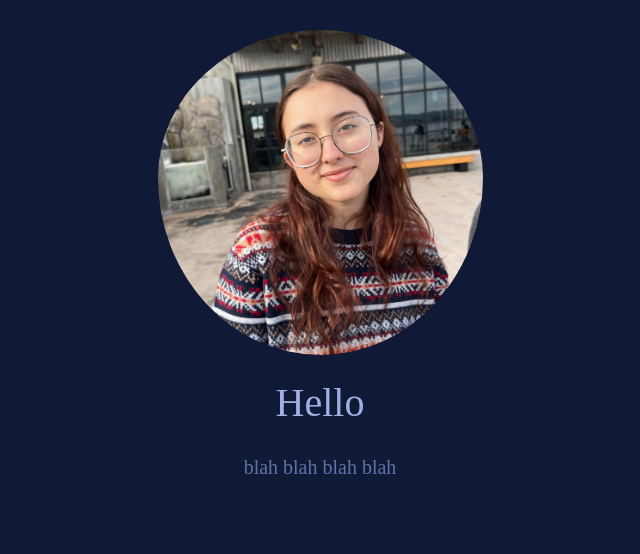
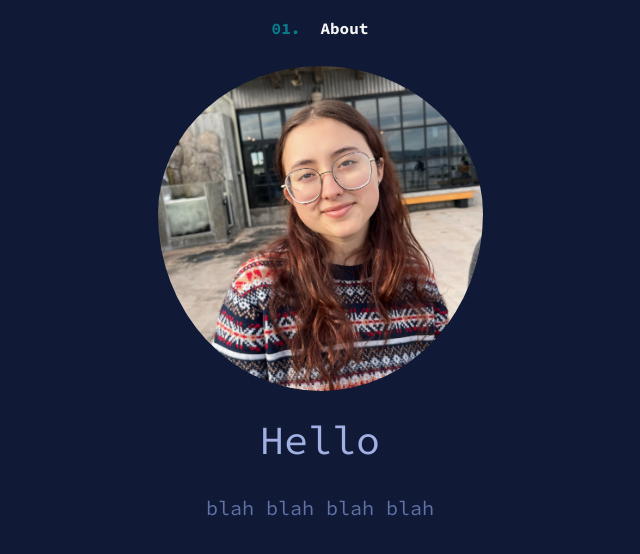
Before and after one commit to emadsen114/Resume, a website: page front-end/about-page.html in a window 1280 px wide. Shown: the whole page, without its empty margins (320-960 px from the left). Drawn offline with Linux system fonts and the light colour scheme.

Commit message:
commit for my contact page

```diff
--- a/front-end/about-page.html
+++ b/front-end/about-page.html
@@ -10,7 +10,8 @@
 
     <style>
         body {
-            background-color: #101935;
+            font-family: 'Source Code Pro', Arial, sans-serif; /* Apply Google Font */
+            background-color: #101935 ;
             display: flex;
             flex-direction: column;
             justify-content: flex-start;
@@ -46,11 +47,48 @@
             padding-top: 30px;
         }
 
+        .top-container {
+            text-align: right;
+            display: flex;
+            justify-content: flex-end;
+            align-items: center;
+            padding-top: 20px;
+        }
+
+        .top-container-numbers {
+            text-decoration: none;
+            color: #087E8B;
+            cursor: pointer;
+            margin: 0 10px;
+            font-size: 16px;
+            line-height: 1; /* ok hopefully theyre all on the same line now */
+            display: inline-block;
+        }
+
+        .top-container-words {
+            text-decoration: none;
+            color: whitesmoke;
+            cursor: pointer;
+            margin: 0 10px;
+            font-size: 16px;
+            line-height: 1; /* ok hopefully theyre all on the same line now */
+            display: inline-block;
+        }
+
+        /* i need to create some containers for
+        a bakcground image with text over it */
+
+
 
     </style>
     <title>About</title>
 </head>
 <body>
+    <div class = "top-container">
+        <h3 class="top-container-numbers"> 01.</h3>
+        <h3 class = "top-container-words"> About</h3>
+    </div>
+
     <div>
         <img src="/images/Emily_Madsen.jpg" alt="Emily Madsen"/>
         <header>Hello</header>
--- /dev/null
+++ b/front-end/public/css/contact-page.css
@@ -0,0 +1,41 @@
+body{
+    background-color: #0b132b;
+}
+
+h1 {
+    color: #A0B0E3;
+    font-size: 60px;
+}
+
+h2{
+    color: #6172A9;
+    font-size: 40px;
+}
+
+.top-container {
+    text-align: center;
+    display: flex;
+    justify-content:center;
+    align-items: center;
+    padding-top: 20px;
+}
+
+.top-container-numbers {
+    text-decoration: none;
+    color: #087E8B;
+    cursor: pointer;
+    margin: 0 10px;
+    font-size: 16px;
+    line-height: 1; /* ok hopefully theyre all on the same line now */
+    display: inline-block;
+}
+
+.top-container-words {
+    text-decoration: none;
+    color: whitesmoke;
+    cursor: pointer;
+    margin: 0 10px;
+    font-size: 16px;
+    line-height: 1; /* ok hopefully theyre all on the same line now */
+    display: inline-block;
+}
--- /dev/null
+++ b/front-end/public/css/resume.css
@@ -0,0 +1,12 @@
+.pdf {
+    width: 100%;
+    aspect-ratio: 4 / 3;
+}
+
+.pdf,
+html,
+body {
+    height: 100%;
+    margin: 0;
+    padding: 0;
+}
```
Also changed, not shown: front-end/contact-page.html (added, +16 -0 lines), front-end/landing-page.html (+6 -3 lines), front-end/resume.html (added, +32 -0 lines), index.js (+23 -0 lines).
